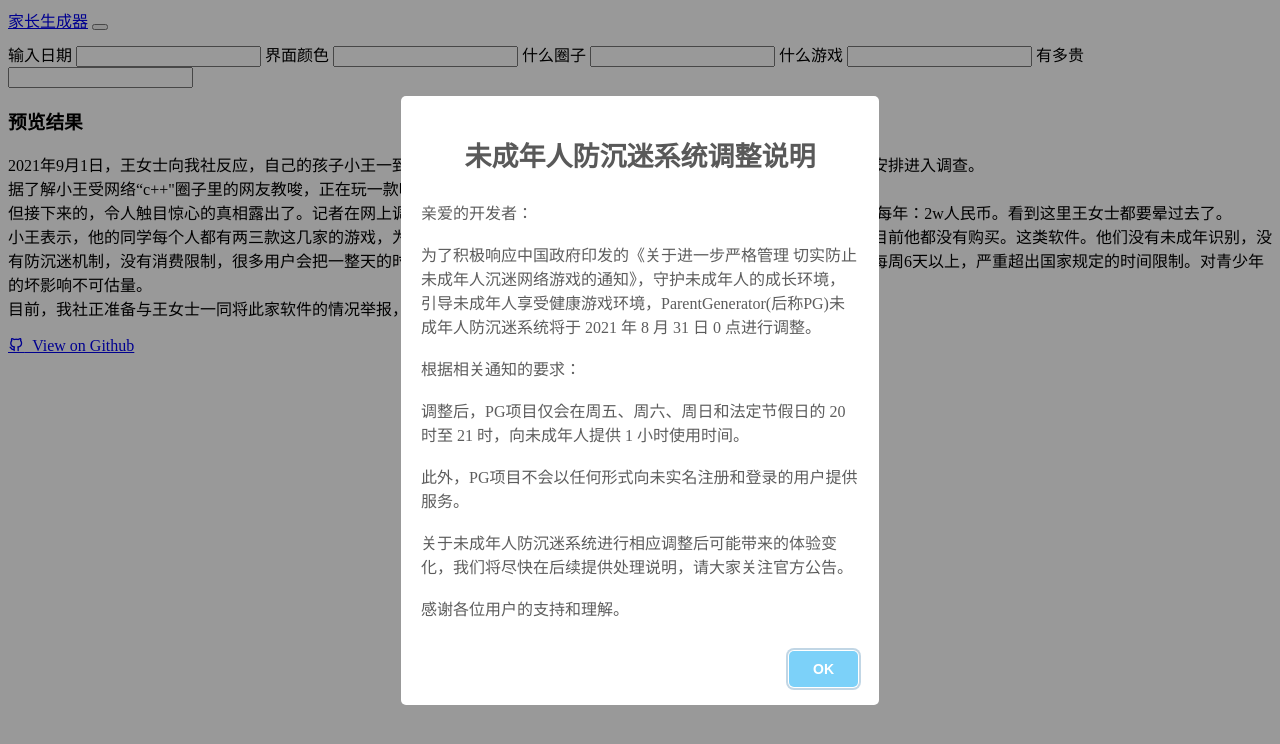
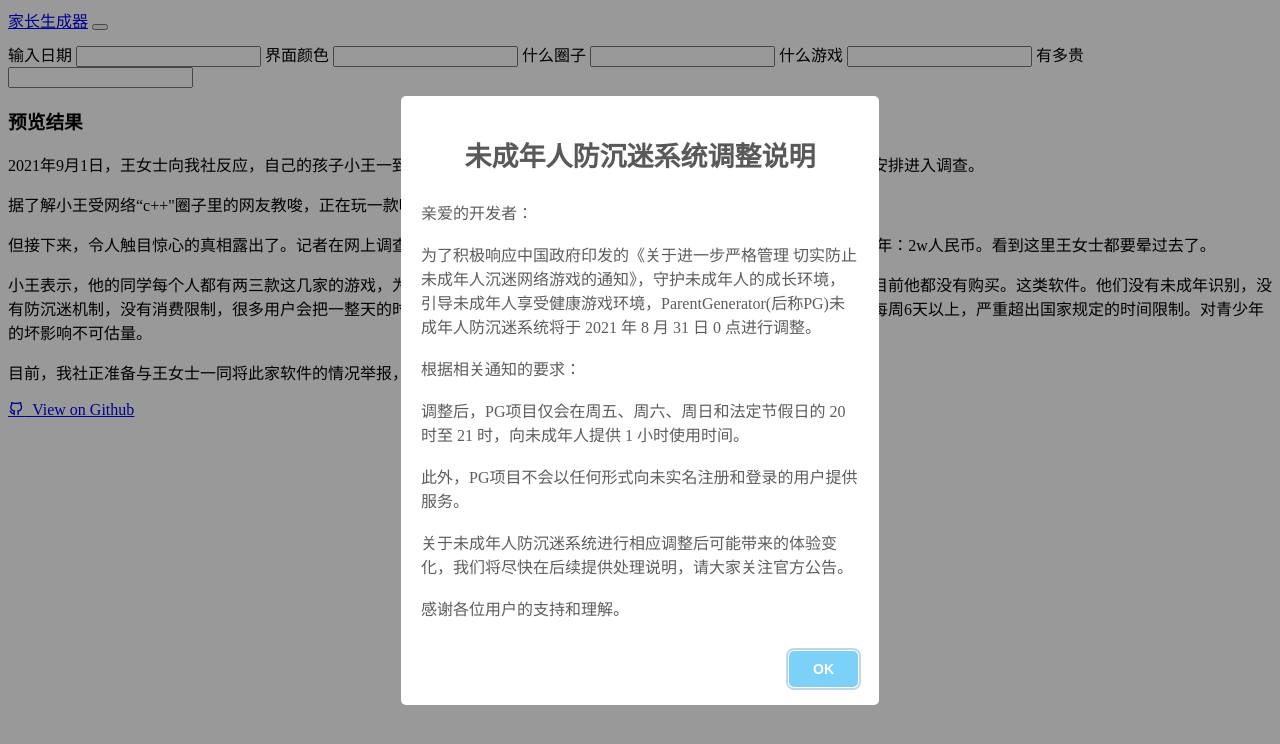
Before and after one commit to AkaraChen/parentgenerator, a Vue app: page dist/index.html in a window 1280 px wide. Built offline with nearby package versions, Linux system fonts and the light colour scheme.

Commit message:
Update index.html

```diff
--- a/dist/index.html
+++ b/dist/index.html
@@ -40,11 +40,11 @@
                     <h3 class="card-title">预览结果</h3>
                 </div>
                 <div class="card-body">
-                    <p id="result">{{ date }}，王女士向我社反应，自己的孩子小王一到周末就玩电脑，每天都盯着一个{{ color }}色界面看一下午。我社记者随即安排进入调查。<br>
-                    据了解小王受网络“{{ circle }}"圈子里的网友教唆，正在玩一款叫做“{{ game }}"的游戏<br>
-                    但接下来的，令人触目惊心的真相露出了。记者在网上调查，发现“{{ game }}"竟是付费软件，且费用高达令人瞠目结舌的每年：{{ price }}。看到这里王女士都要晕过去了。<br>
-                    小王表示，他的同学每个人都有两三款这几家的游戏，为了达到更高等级，还要购买很多其他游戏，因为家里条件不是太好目前他都没有购买。这类软件。他们没有未成年识别，没有防沉迷机制，没有消费限制，很多用户会把一整天的时间投入其中，据调查，这类游戏的平均游玩时间高达每天12小时，每周6天以上，严重超出国家规定的时间限制。对青少年的坏影响不可估量。<br>
-                    目前，我社正准备与王女士一同将此家软件的情况举报，以响应国家的防沉迷号召。</p>
+                    <p id="result">{{ date }}，王女士向我社反应，自己的孩子小王一到周末就玩电脑，每天都盯着一个{{ color }}色界面看一下午。我社记者随即安排进入调查。</p>
+                    <p>据了解小王受网络“{{ circle }}"圈子里的网友教唆，正在玩一款叫做“{{ game }}"的游戏。</p>
+                    <p>但接下来，令人触目惊心的真相露出了。记者在网上调查，发现“{{ game }}"竟是付费软件，且费用高达令人瞠目结舌的每年：{{ price }}。看到这里王女士都要晕过去了。</p>
+                    <p>小王表示，他的同学每个人都有两三款这几家的游戏，为了达到更高等级，还要购买很多其他游戏，因为家里条件不是太好目前他都没有购买。这类软件。他们没有未成年识别，没有防沉迷机制，没有消费限制，很多用户会把一整天的时间投入其中，据调查，这类游戏的平均游玩时间高达每天12小时，每周6天以上，严重超出国家规定的时间限制。对青少年的坏影响不可估量。</p>
+                    <p>目前，我社正准备与王女士一同将此家软件的情况举报，以响应国家的防沉迷号召。</p>
                     <a href="https://github.com/AkaraChen/parentgenerator" target="_blank" class="btn btn-primary"><i class="ti ti-brand-github"></i>
                         &nbsp;View on Github</a>
                 </div>
```
